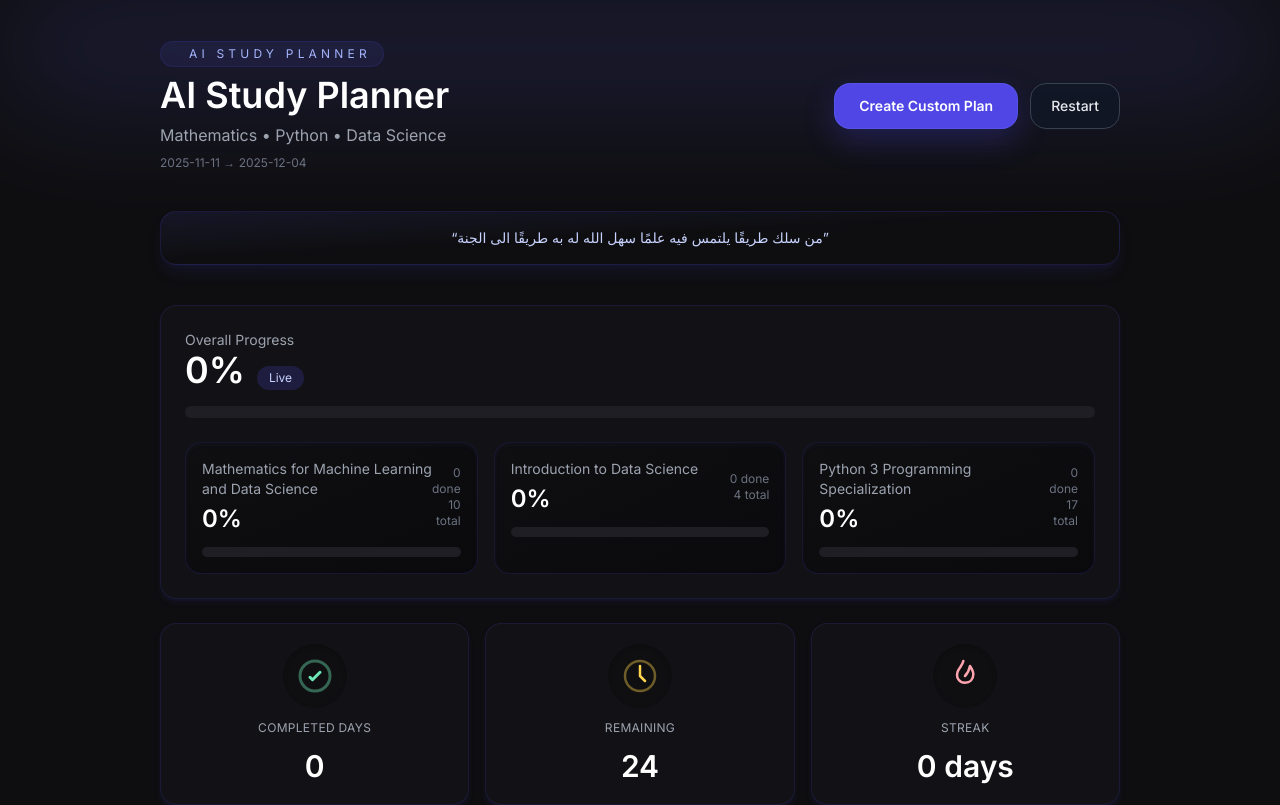
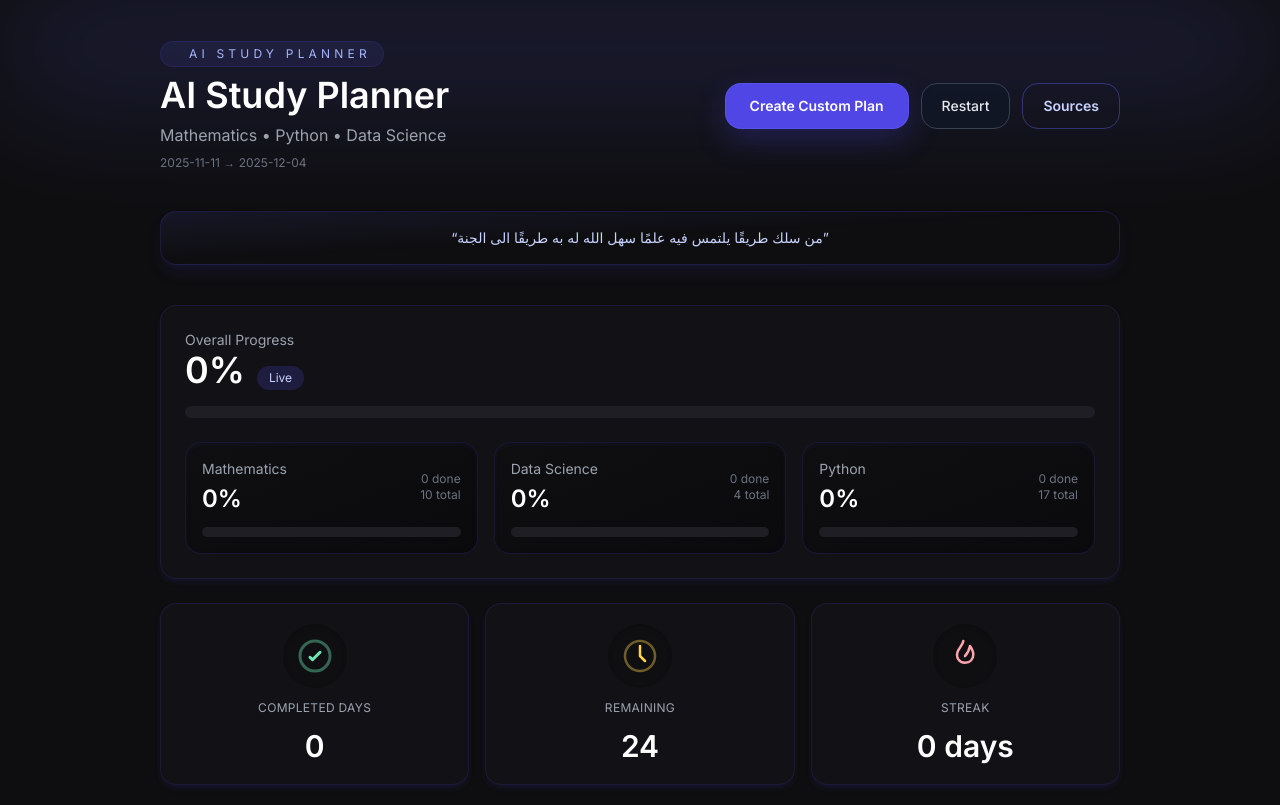
Before and after one commit to BllueSara/ai-study-planner, a React (Vite) app: page /ai in a window 1280 px wide. Shown: the top 805 px of the page. Built offline with nearby package versions, Linux system fonts and the light colour scheme.

Commit message:
Adding a source for artificial intelligence

```diff
--- a/src/App.jsx
+++ b/src/App.jsx
@@ -23,6 +23,23 @@ const TRACKS = [
     label: "Python Basics",
     description: "Python foundations, functions, and files",
     focuses: ["Python Basics", "Functions & Files"],
+  },
+];
+
+const COMMUNITY_LINKS = [
+  {
+    id: "telegram-channel",
+    label: "Telegram Channel",
+    description: "Announcements, shared resources, and everything related to the program in one place.",
+    href: "https://t.me/Ice_KaustAI",
+    badge: "Resources",
+  },
+  {
+    id: "telegram-discussion",
+    label: "Discussion Group",
+    description: "Chat with others, ask questions, and get support directly from the community.",
+    href: "https://t.me/Ice_KaustAIChat",
+    badge: "Community",
   },
 ];
 
@@ -84,6 +101,7 @@ const App = () => {
   const [modalTracks, setModalTracks] = useState(() => [...TRACKS]);
   const [modalError, setModalError] = useState("");
   const [toastMessage, setToastMessage] = useState("");
+  const [isSourcesOpen, setSourcesOpen] = useState(false);
 
   const trackModulesMap = useMemo(() => {
     const map = {};
@@ -460,6 +478,12 @@ const App = () => {
                 >
                   Restart
                 </button>
+                <button
+                  onClick={() => setSourcesOpen(true)}
+                  className="flex-1 rounded-2xl border border-indigo-500/40 bg-transparent px-5 py-3 text-sm font-semibold text-indigo-200 transition hover:border-indigo-400 hover:text-white sm:flex-none"
+                >
+                  Sources
+                </button>
               </div>
             </div>
           </header>
@@ -608,7 +632,7 @@ const App = () => {
                 </button>
                 <button
                   type="submit"
-                  className="rounded-2xl bg-gradient-to-r from-[#6366f1] to-[#8b5cf6] px-6 py-3 text-sm font-semibold text-white shadow-[0_15px_35px_rgba(99,102,241,0.4)] transition hover:scale-[1.01]"
+                  className="rounded-2xl border border-indigo-500/40 bg-indigo-600 px-6 py-3 text-sm font-semibold text-white shadow-[0_12px_30px_rgba(79,70,229,0.25)] transition hover:-translate-y-0.5 hover:bg-indigo-500"
                 >
                   Save Custom Plan
                 </button>
@@ -633,6 +657,52 @@ const App = () => {
           </div>
         </div>
       )}
+
+      {isSourcesOpen && (
+        <div className="fixed inset-0 z-40 flex items-center justify-center px-4">
+          <div className="absolute inset-0 bg-black/70 backdrop-blur-sm" onClick={() => setSourcesOpen(false)} />
+          <div className="relative z-10 w-full max-w-2xl rounded-[28px] border border-indigo-900/40 bg-[#0B0B12] p-6 shadow-[0_40px_120px_rgba(3,3,7,0.85)]">
+            <div className="flex items-start justify-between gap-4">
+              <div>
+                <p className="text-xs uppercase tracking-[0.35em] text-indigo-300/70">Sources</p>
+                <h3 className="mt-1 text-2xl font-semibold text-white">Sources</h3>
+                <p className="mt-1 text-sm text-gray-400">Note: Everything related to the program lives here—announcements, resources, and contact links for support.</p>
+              </div>
+              <button
+                type="button"
+                className="rounded-full border border-white/10 px-3 py-1 text-gray-400 transition hover:border-white/40 hover:text-white"
+                onClick={() => setSourcesOpen(false)}
+              >
+                Close
+              </button>
+            </div>
+            <div className="mt-6 space-y-4">
+              {COMMUNITY_LINKS.map((resource) => (
+                <a
+                  key={resource.id}
+                  href={resource.href}
+                  target="_blank"
+                  rel="noreferrer"
+                  className="group flex flex-col rounded-2xl border border-indigo-900/30 bg-[#0F0F1B]/80 p-5 transition hover:-translate-y-0.5 hover:border-indigo-500/40 hover:bg-[#1A1A2C]"
+                >
+                  <div className="flex items-start justify-between gap-4">
+                    <div className="space-y-2">
+                      <span className="inline-flex items-center rounded-full border border-indigo-500/30 bg-indigo-500/10 px-3 py-1 text-xs font-medium uppercase tracking-[0.35em] text-indigo-200">
+                        {resource.badge}
+                      </span>
+                      <div>
+                        <p className="text-xl font-semibold text-white">{resource.label}</p>
+                        <p className="mt-1 text-sm text-gray-400">{resource.description}</p>
+                      </div>
+                    </div>
+                    <span className="text-indigo-300 transition group-hover:text-white">↗</span>
+                  </div>
+                </a>
+              ))}
+            </div>
+          </div>
+        </div>
+      )}
     </div>
   );
 };
--- a/src/Home.jsx
+++ b/src/Home.jsx
@@ -59,7 +59,7 @@ const Home = () => {
               <div className="flex justify-end">
                 <button
                   onClick={() => navigate("/plan/new")}
-                  className="inline-flex items-center gap-3 rounded-2xl border border-white/20 bg-gradient-to-r from-[#6366f1] to-[#8b5cf6] px-8 py-3 text-sm font-semibold text-white shadow-[0_15px_35px_rgba(99,102,241,0.4)] transition hover:-translate-y-0.5"
+                  className="inline-flex items-center gap-3 rounded-2xl border border-indigo-500/40 bg-indigo-600 px-8 py-3 text-sm font-semibold text-white shadow-[0_12px_30px_rgba(79,70,229,0.25)] transition hover:-translate-y-0.5 hover:bg-indigo-500"
                 >
                   <span className="text-xl">+</span>
                   Add My Plan
--- a/src/components/ProgressSummary.jsx
+++ b/src/components/ProgressSummary.jsx
@@ -12,10 +12,24 @@ const trackSummary = (plan = [], keyword) => {
     };
 };
 
+const resolveTrackLabel = (entry = {}) => {
+    const source = `${entry.course || ""} ${entry.phase || ""} ${entry.focus || ""}`.toLowerCase();
+    if (source.includes("mathematics") || source.includes("linear algebra") || source.includes("calculus") || source.includes("probability")) {
+        return "Mathematics";
+    }
+    if (source.includes("python")) {
+        return "Python";
+    }
+    if (source.includes("data science")) {
+        return "Data Science";
+    }
+    return null;
+};
+
 const buildCourseStats = (plan = []) => {
     const courseMap = new Map();
     plan.forEach((entry) => {
-        const label = entry.course || entry.phase || entry.focus;
+        const label = resolveTrackLabel(entry) || entry.phase || entry.course || entry.focus || "Custom";
         if (!label) return;
         if (!courseMap.has(label)) {
             courseMap.set(label, { total: 0, completed: 0 });
```
